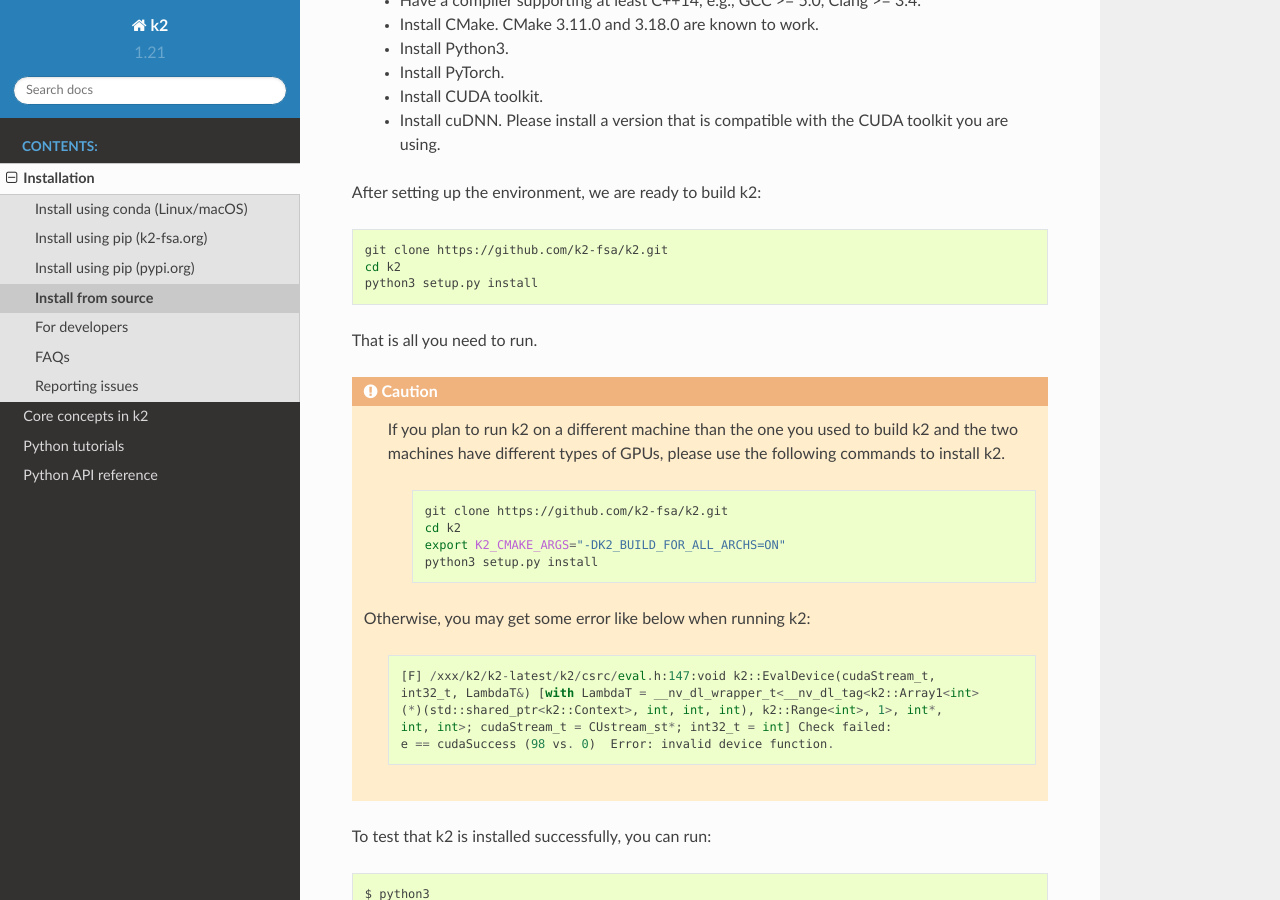
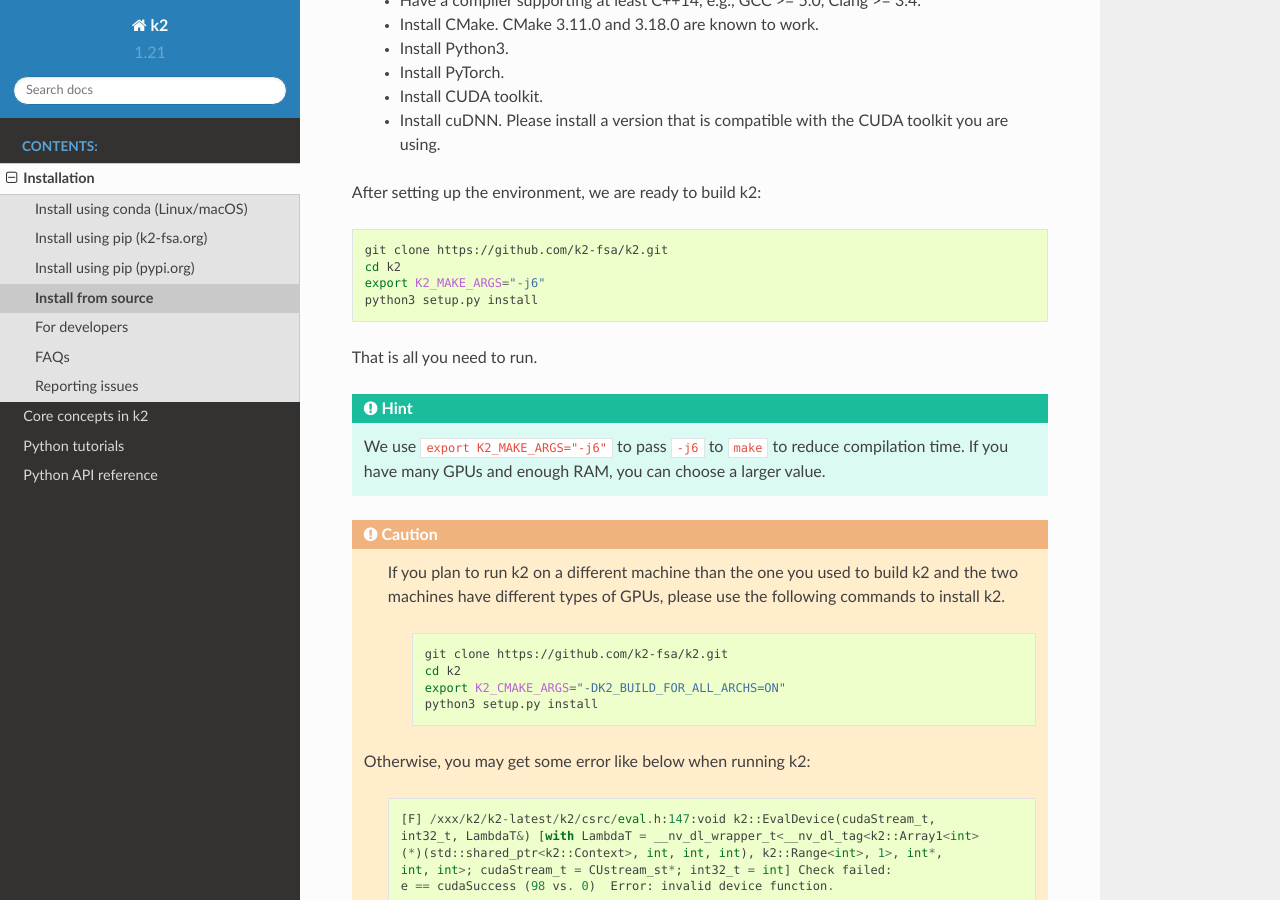
Before and after one commit to k2-fsa/k2, a Sphinx documentation site: the page built from docs/source/installation/from_source.rst, in a window 1280 px wide and 900 px high, scrolled down 614 px. Built offline with Sphinx 7.4.7 and the Read the Docs theme 2.0.0, drawn with Linux system fonts in a browser that asks for light colours; pages that are not in the unit, such as notebooks, are missing from menus.

Commit message:
Mention how to pass argument to make when installing k2

```diff
--- a/docs/source/installation/from_source.rst
+++ b/docs/source/installation/from_source.rst
@@ -45,9 +45,16 @@
 
   git clone https://github.com/k2-fsa/k2.git
   cd k2
+  export K2_MAKE_ARGS="-j6"
   python3 setup.py install
 
 That is all you need to run.
+
+.. hint::
+
+   We use ``export K2_MAKE_ARGS="-j6"`` to pass ``-j6`` to ``make``
+   to reduce compilation time.
+   If you have many GPUs and enough RAM, you can choose a larger value.
 
 .. caution::
 
```
